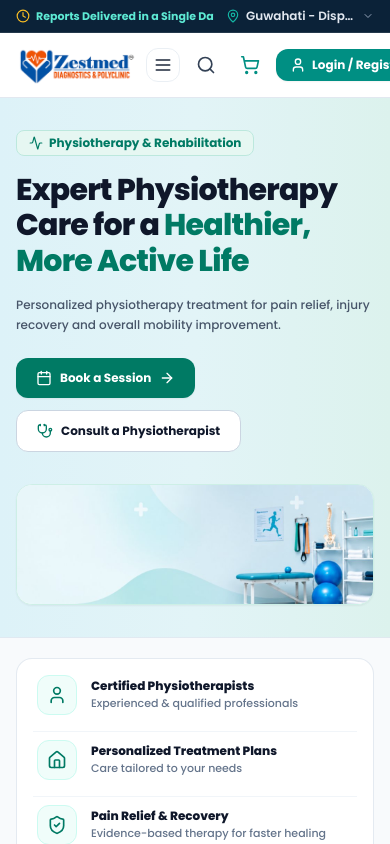
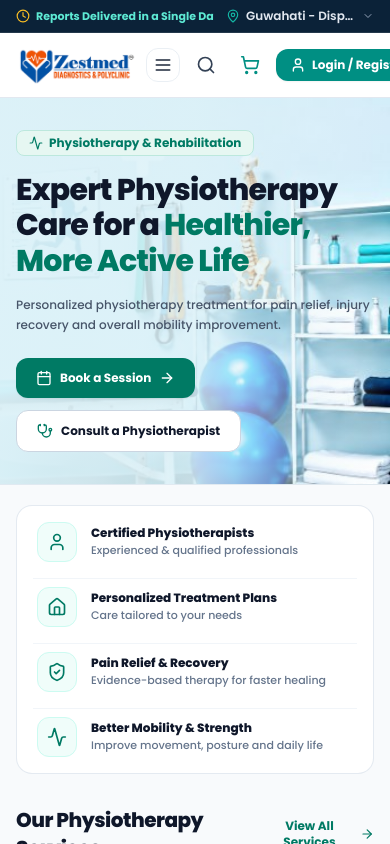
Before and after one commit to Ajayendra30/ZESTMED, a React (Vite) app: page /physio in a window 390 px wide. Shown: the top 844 px of the page. Built offline with nearby package versions, Linux system fonts and the light colour scheme.

Commit message:
feat: update Physiotherapy hero background with user provided high-res image

```diff
--- a/src/pages/PhysiotherapyPage.jsx
+++ b/src/pages/PhysiotherapyPage.jsx
@@ -260,15 +260,15 @@ export default function PhysiotherapyPage() {
       {/* ========================================================================= */}
       <section className="relative overflow-hidden w-full border-b border-slate-200/80 bg-gradient-to-r from-[#DDF2F8] via-[#E2F4F7] to-[#DCF2ED] min-h-[340px] sm:min-h-[380px] lg:min-h-[400px] xl:min-h-[420px] flex items-center">
 
-        {/* High-Resolution Hero Background Image - Integrated Desktop Panorama */}
-        <div className="absolute inset-0 pointer-events-none select-none overflow-hidden hidden lg:block">
+        {/* High-Resolution Hero Background Image - Integrated Full-Width Panorama */}
+        <div className="absolute inset-0 pointer-events-none select-none overflow-hidden">
           <img
             src="/physio-hero-bg.jpg"
             alt="ZESTMED Physiotherapy Clinic Background"
             className="w-full h-full object-cover object-[right_bottom]"
           />
           {/* Subtle left gradient overlay ensuring 100% crystal-clear text contrast */}
-          <div className="absolute inset-y-0 left-0 w-[55%] xl:w-[50%] bg-gradient-to-r from-[#DDF2F8] via-[#E2F4F7]/95 to-transparent pointer-events-none" />
+          <div className="absolute inset-y-0 left-0 w-full lg:w-[58%] xl:w-[52%] bg-gradient-to-r from-[#DDF2F8]/95 via-[#DDF2F8]/85 to-transparent pointer-events-none" />
         </div>
 
         <div className="relative z-10 w-full px-4 sm:px-6 lg:px-8 xl:px-12 2xl:px-16 py-8 sm:py-10 grid grid-cols-1 lg:grid-cols-12 gap-8 items-center">
@@ -317,19 +317,8 @@ export default function PhysiotherapyPage() {
             </div>
           </div>
 
-          {/* Right Column: Hero Visual */}
-          <div className="lg:col-span-5 xl:col-span-6 flex justify-center lg:justify-end">
-            {/* On mobile / small screens, clean responsive card showcasing the new clinic visual */}
-            <div className="block lg:hidden w-full max-w-[460px] rounded-2xl overflow-hidden shadow-sm border border-[#CDEFE6] bg-white">
-              <img
-                src="/physio-hero-bg.jpg"
-                alt="ZESTMED Physiotherapy Clinic"
-                className="w-full h-auto object-cover object-right max-h-[260px] select-none"
-              />
-            </div>
-            {/* On desktop, keep open space so the background panorama shines through without obstruction */}
-            <div className="hidden lg:block w-full min-h-[340px] pointer-events-none" />
-          </div>
+          {/* Right Column: Open space ensuring clinic equipment is 100% visible and unobstructed */}
+          <div className="hidden lg:block lg:col-span-5 xl:col-span-6 min-h-[340px] pointer-events-none" />
 
         </div>
       </section>
```
Also changed, not shown: public/physio-hero-bg.jpg.
